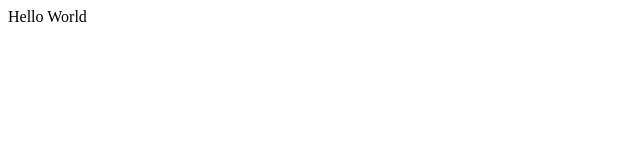
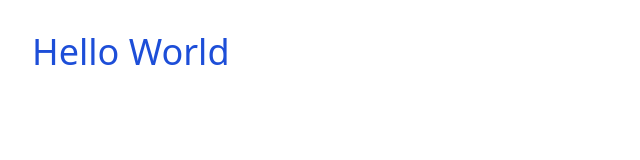
Before and after one commit to MiroBeh/Gatsby-Portfolio, a Gatsby site: page / in a window 1280 px wide. Shown: the whole page, without its empty margins (0-640 px from the left). Built offline with nearby package versions, Linux system fonts and the light colour scheme; Gatsby itself is replaced by a stand-in of ours.

Commit message:
Add TailwindCSS

```diff
--- /dev/null
+++ b/gatsby-browser.js
@@ -0,0 +1 @@
+import './src/styles/global.css';
--- a/gatsby-config.js
+++ b/gatsby-config.js
@@ -1,5 +1,3 @@
 module.exports = {
-    plugins: [
-
-    ]
+    plugins: ['gatsby-plugin-postcss'],
 }
--- a/package.json
+++ b/package.json
@@ -16,8 +16,12 @@
   },
   "license": "0BSD",
   "dependencies": {
+    "autoprefixer": "^10.1.0",
     "gatsby": "^2.26.1",
+    "gatsby-plugin-postcss": "^3.3.0",
+    "postcss": "^8.2.1",
     "react": "^16.13.1",
-    "react-dom": "^16.13.1"
+    "react-dom": "^16.13.1",
+    "tailwindcss": "^2.0.2"
   }
 }
--- /dev/null
+++ b/postcss.config.js
@@ -0,0 +1,6 @@
+module.exports = {
+  plugins: {
+    tailwindcss: {},
+    autoprefixer: {},
+  },
+}
--- a/src/pages/index.js
+++ b/src/pages/index.js
@@ -4,7 +4,7 @@ const IndexPage = () => {
   return (
     <main>
       <title>Miro Behninger</title>
-      <div>Hello World</div>
+      <h1 className="text-4xl p-8 text-blue-700">Hello World</h1>
     </main>
   )
 }
--- /dev/null
+++ b/src/styles/global.css
@@ -0,0 +1,3 @@
+@tailwind base;
+@tailwind components;
+@tailwind utilities;
--- /dev/null
+++ b/tailwind.config.js
@@ -0,0 +1,11 @@
+module.exports = {
+  purge: ['./src/**/*.{js,jsx,ts,tsx}'],
+  darkMode: false, // will add a dark mode in the future
+  theme: {
+    extend: {},
+  },
+  variants: {
+    extend: {},
+  },
+  plugins: [],
+}
```
Also changed, not shown: 1 other file.
